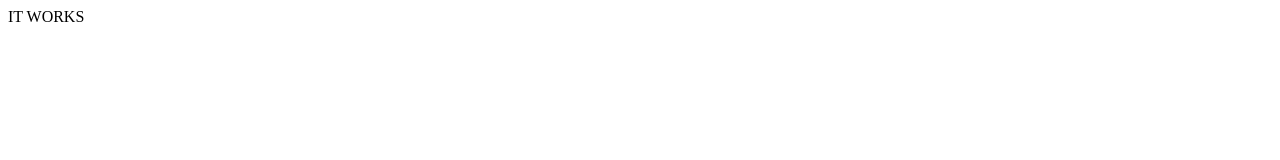
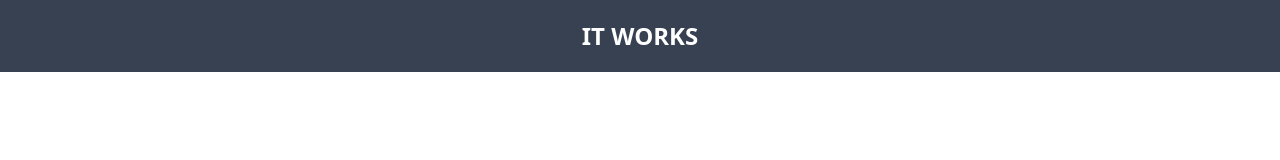
Before and after one commit to stefanbollensdorf/test, a plain HTML site: page index.html in a window 1280 px wide. Drawn offline with nearby package versions, Linux system fonts and the light colour scheme.

Commit message:
Update index.html for Vercel
Test if connection GitHub to Vercel works

```diff
--- a/index.html
+++ b/index.html
@@ -1,5 +1,20 @@
+<!DOCTYPE html>
+<head>
+  <meta charset="UTF-8" />
+  <meta http-equiv="X-UA-Compatible" content="IE=edge" />
+  <meta name="viewport" content="width=device-width initial-scale=1.0" />
+  <title>Test Web Hoster</title>
+  <script src="https://cdn.tailwindcss.com"></script>
+  <!-- <style>
+    body {
+      zoom: 2;
+    }
+  </style> -->
+</head>
 <html>
   <body>
-    <p>IT WORKS</p>
+    <header class="py-5 bg-gray-700 text-2xl font-black text-white text-center">
+      IT WORKS
+    </header>
   </body>
 </html>
```
